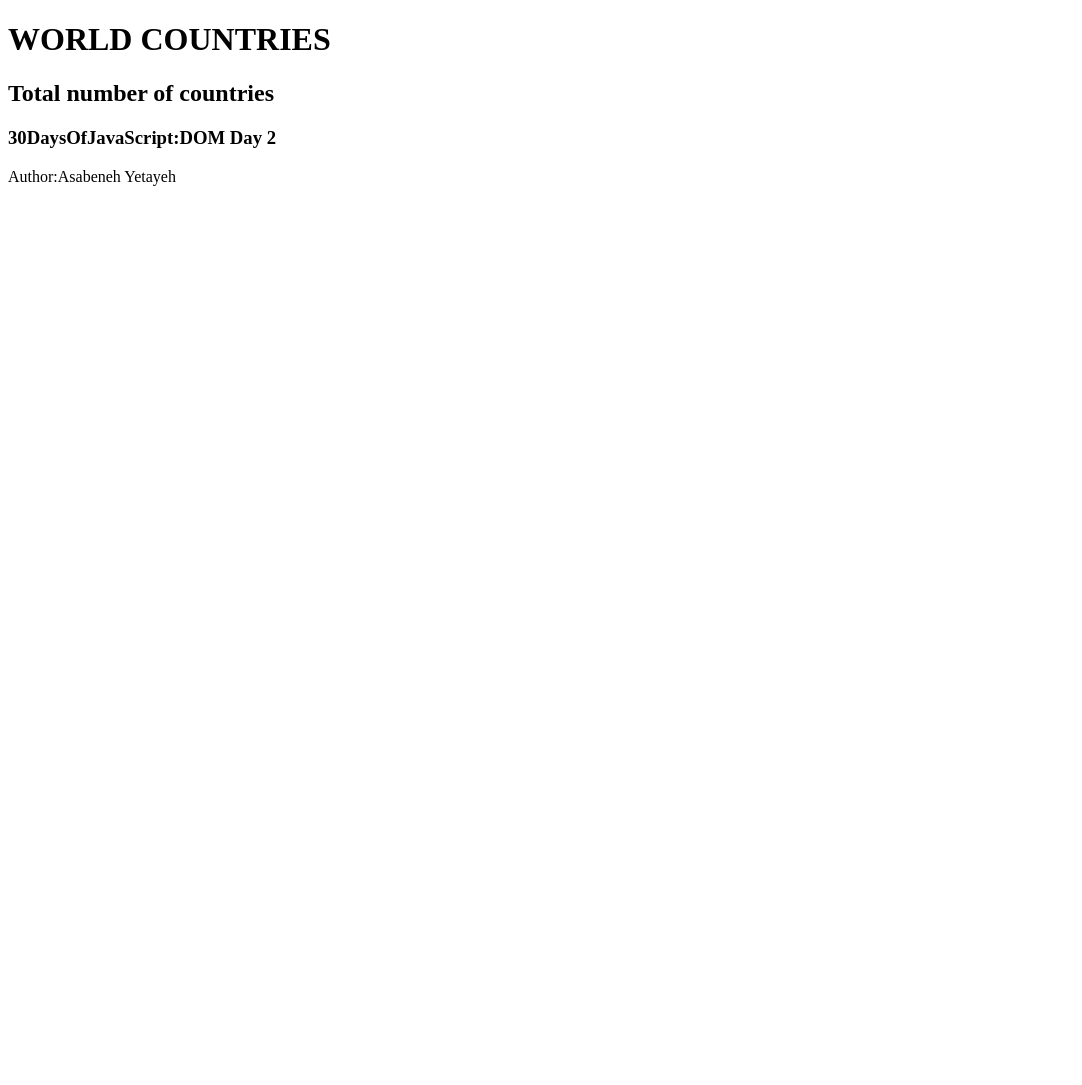
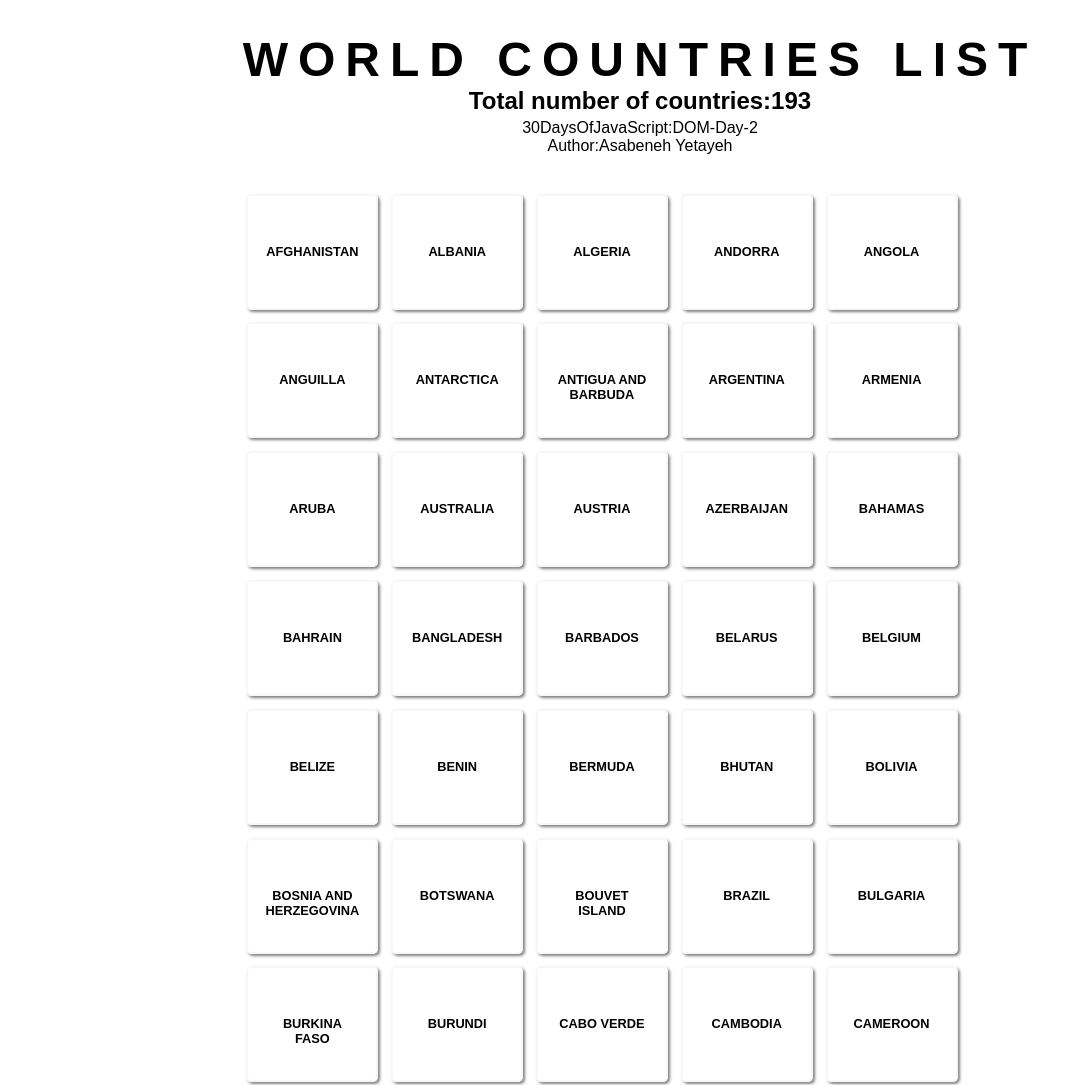
Before and after one commit to Rufaidat/Asabeneh-day22, a plain HTML site: page countries.html in a window 1280 px wide. Shown: the top 1085 px of the page, without its empty margins (0-1082 px from the left). Before the commit the page ends 800 px from the top, so only its background shows below. Drawn offline with Linux system fonts and the light colour scheme.

Commit message:
exercise level 2

```diff
--- a/countries.html
+++ b/countries.html
@@ -7,10 +7,13 @@
     <title>World Countries</title>
   </head>
   <body>
-    <h1>WORLD COUNTRIES</h1>
-    <h2>Total number of countries</h2>
-    <h3>30DaysOfJavaScript:DOM Day 2</h3>
-    <p>Author:Asabeneh Yetayeh</p>
+    <header>
+      <h1>WORLD COUNTRIES LIST</h1>
+      <h2 id="number">Total number of countries:193</h2>
+      <p>30DaysOfJavaScript:DOM-Day-2</p>
+      <p id="last">Author:Asabeneh Yetayeh</p>
+    </header>
+
     <div class="container"></div>
     <script src="countries.js"></script>
   </body>
--- a/countries.js
+++ b/countries.js
@@ -1,16 +1,262 @@
+const countryList = [
+  "Afghanistan",
+  "Albania",
+  "Algeria",
+  "Andorra",
+  "Angola",
+  "Anguilla",
+  "Antarctica",
+  "Antigua and Barbuda",
+  "Argentina",
+  "Armenia",
+  "Aruba",
+  "Australia",
+  "Austria",
+  "Azerbaijan",
+  "Bahamas",
+  "Bahrain",
+  "Bangladesh",
+  "Barbados",
+  "Belarus",
+  "Belgium",
+  "Belize",
+  "Benin",
+  "Bermuda",
+  "Bhutan",
+  "Bolivia",
+  "Bosnia and Herzegovina",
+  "Botswana",
+  "Bouvet Island",
+  "Brazil",
+  "Bulgaria",
+  "Burkina Faso",
+  "Burundi",
+  "Cabo Verde",
+  "Cambodia",
+  "Cameroon",
+  "Canada",
+  "Cayman Islands",
+  "Central African Republic",
+  "Chad",
+  "Chile",
+  "China",
+  "Cocos",
+  "Colombia",
+  "Comoros",
+  "Congo",
+  "Congo",
+  "Cook Islands",
+  "Costa Rica",
+  "Croatia",
+  "Cuba",
+  "Curaçao",
+  "Cyprus",
+  "Czechia",
+  "Côte d'Ivoire",
+  "Denmark",
+  "Djibouti",
+  "Dominica",
+  "Dominican Republic",
+  "Ecuador",
+  "Egypt",
+  "El Salvador",
+  "Equatorial Guinea",
+  "Eritrea",
+  "Estonia",
+  "Eswatini",
+  "Ethiopia",
+  "Faroe Islands",
+  "Fiji",
+  "Finland",
+  "France",
+  "Gabon",
+  "Gambia (the)",
+  "Georgia",
+  "Germany",
+  "Ghana",
+  "Gibraltar",
+  "Greece",
+  "Greenland",
+  "Grenada",
+  "Guadeloupe",
+  "Guam",
+  "Guatemala",
+  "Guernsey",
+  "Guinea",
+  "Guyana",
+  "Haiti",
+  "Honduras",
+  "Hong Kong",
+  "Hungary",
+  "Iceland",
+  "India",
+  "Indonesia",
+  "Iran",
+  "Iraq",
+  "Ireland",
+  "Isle of Man",
+  "Israel",
+  "Italy",
+  "Jamaica",
+  "Japan",
+  "Jersey",
+  "Jordan",
+  "Kazakhstan",
+  "Kenya",
+  "Kiribati",
+  "Korea",
+  "Kuwait",
+  "Kyrgyzstan",
+  "Lao",
+  "Latvia",
+  "Lebanon",
+  "Lesotho",
+  "Liberia",
+  "Libya",
+  "Liechtenstein",
+  "Lithuania",
+  "Luxembourg",
+  "Macao",
+  "Madagascar",
+  "Malawi",
+  "Malaysia",
+  "Maldives",
+  "Mali",
+  "Malta",
+  "Marshall Islands",
+  "Martinique",
+  "Mauritania",
+  "Mauritius",
+  "Mayotte",
+  "Mexico",
+  "Micronesi",
+  "Moldova",
+  "Monaco",
+  "Mongolia",
+  "Montenegro",
+  "Montserrat",
+  "Morocco",
+  "Mozambique",
+  "Myanmar",
+  "Namibia",
+  "Nauru",
+  "Nepal",
+  "Netherlands",
+  "New Caledonia",
+  "New Zealand",
+  "Nicaragua",
+  "Niger (the)",
+  "Nigeria",
+  "Niue",
+  "Norway",
+  "Oman",
+  "Pakistan",
+  "Palau",
+  "Palestine",
+  "Panama",
+  "Papua New Guinea",
+  "Paraguay",
+  "Peru",
+  "Philippines (the)",
+  "Pitcairn",
+  "Poland",
+  "Portugal",
+  "Puerto Rico",
+  "Qatar",
+  "Romania",
+  "Russian",
+  "Rwanda",
+  "Saint Kitts and Nevis",
+  "Saint Lucia",
+  "Saint Vincent",
+  "Samoa",
+  "San Marino",
+  "Sao Tome and Principe",
+  "Saudi Arabia",
+  "Senegal",
+  "Serbia",
+  "Seychelles",
+  "Sierra Leone",
+  "Singapore",
+  "Slovakia",
+  "Slovenia",
+  "Solomon Islands",
+  "Somalia",
+  "South Africa",
+  "Spain",
+  "Sri Lanka",
+  "Sudan",
+  "Suriname",
+  "Sweden",
+  "Switzerland",
+  "Syrian",
+  "Taiwan",
+  "Tajikistan",
+  "Tanzania",
+  "Thailand",
+  "Timor-Leste",
+  "Togo",
+  "Tokelau",
+  "Tonga",
+  "Trinidad and Tobago",
+  "Tunisia",
+  "Turkey",
+  "Turkmenistan",
+  "Tuvalu",
+  "Uganda",
+  "Ukraine",
+  "United Arab Emirates",
+  "United Kingdom ",
+  "United States",
+  "Uruguay",
+  "Uzbekistan",
+  "Vanuatu",
+  "vatican city",
+  "Venezuela",
+  "Viet Nam",
+  "Western Sahara",
+  "Yemen",
+  "Zambia",
+  "Zimbabwe",
+];
+console.log(countryList.length);
+const body = document.querySelector("body");
+body.style.fontFamily = "sans-serif";
 const header = document.querySelector("header");
 header.style.textAlign = "center";
 header.style.marginTop = "2rem";
+const h1 = document.querySelector("h1");
+h1.style.fontSize = "3rem";
+h1.style.letterSpacing = "10px";
+const h2 = document.querySelector("h2");
+h2.style.marginTop = "-2rem";
+const p = document.querySelector("p");
+p.style.marginTop = "-1rem";
+const lastP = document.getElementById("last");
+lastP.style.marginTop = "-1rem";
 const div = document.querySelector(".container");
-for (let i = 0; i <= 101; i++) {
+div.style.maxWidth = "800px";
+div.style.height = "50vh";
+div.style.display = "flex";
+div.style.flexWrap = "wrap";
+div.style.margin = "2rem auto";
+let title;
+for (let i = 0; i < countryList.length; i++) {
   title = document.createElement("div");
   title.className = "title";
-  title.style.fontSize = "3rem";
-  title.textContent = i;
-  title.style.color = "white";
-  title.style.width = "3rem";
-  title.style.padding = "1rem 2rem";
+  title.style.fontSize = "0.8rem";
+  title.style.fontWeight = "bold";
+  title.textContent = countryList[i].toUpperCase();
+  title.style.textAlign = "center";
+  title.style.justifyItems = "center";
+  title.style.width = "6rem";
+  title.style.height = "3rem";
+  // title.style.maxWidth = "5rem";
+  title.style.padding = "3rem 1rem 1rem";
   title.style.display = "inline";
-  title.style.margin = "3px";
+  title.style.margin = "0.4rem";
+  title.style.border = "2px solid #f6f7f8";
+  title.style.borderRadius = "5px";
+  title.style.boxShadow = "2px 2px 3px gray";
   div.appendChild(title);
 }
--- a/main.js
+++ b/main.js
@@ -2,7 +2,6 @@ const header = document.querySelector("header");
 header.style.textAlign = "center";
 header.style.marginTop = "2rem";
 const h3 = document.querySelector("h3");
-h3.style.textDecoration = "underline";
 h3.style.marginTop = "-1rem";
 const p = document.querySelector("p");
 p.style.textDecoration = "underline";
```
